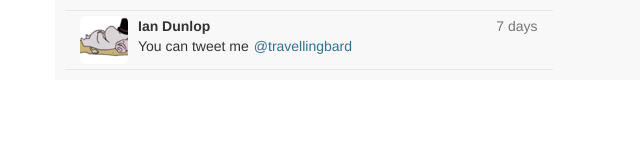
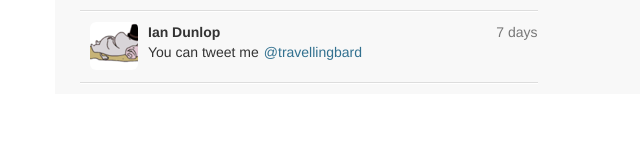
Before and after one commit to ianwdunlop/repo-guess, a plain HTML site: page horsey.html in a window 1280 px wide. Shown: the whole page, without its empty margins (0-640 px from the left). Drawn offline with nearby package versions, Linux system fonts and the light colour scheme.

Commit message:
recessed line effect

```diff
--- a/horsey.css
+++ b/horsey.css
@@ -1,15 +1,15 @@
 .medium-padding-right {
     padding-right: 10px;
 }
+.medium-padding-left {
+    padding-left: 10px;
+}
+.medium-padding-bottom {
+    padding-bottom: 10px;
+}
 .user-info {
     background-color: #f8f8f8;
-    border-top: 1px solid #e6e6e6;
-    border-bottom: 1px solid #e6e6e6;
-    margin-top: 10px;
-    margin-bottom: 10px;
     margin-left: 10px;
-    padding-top: 5px;
-    padding-bottom: 5px;
 }
 .user-message {
     padding-right: 5px;
@@ -17,3 +17,13 @@
 .all-info {
     background-color: #f8f8f8;
 }
+/* recessed line effect */
+hr {
+	margin: 10px 0 10px;
+	height: 0;
+	clear: both;
+	border: solid #ddd;
+	border-width: 1px 0 0;
+	border-top: 1px solid #ddd;
+	border-bottom: 1px solid #fff;
+}
--- a/horsey.html
+++ b/horsey.html
@@ -14,15 +14,17 @@
     <div class="container">
         <div id="all-info" class="row all-info">
             <div class="col-md-5 user-info">
-                <div id="user-image" class="pull-left medium-padding-right">
+                <hr>
+                <div id="user-image" class="pull-left medium-padding-left medium-padding-right">
                     <img src="./moomin_normal.gif" alt="Ian Dunlop, @travellingbard" class="img-rounded">
                 </div>
                 <div id="date-time" class="text-muted pull-right">7 days</div>
-                <div id="main-text" class=""><strong>Ian Dunlop</strong>
+                <div id="main-text" class="medium-padding-bottom"><strong>Ian Dunlop</strong>
                     <div>
                         <span class="user-message">You can tweet me</span><span class="text-info">@travellingbard</span>
                     </div>
                 </div>
+                <hr>
             </div>
         </div>
     </div>
```
